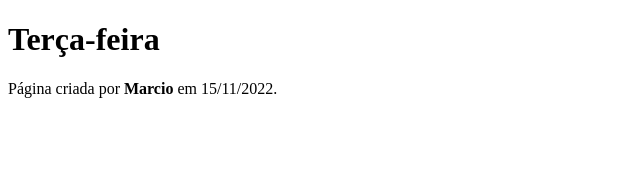
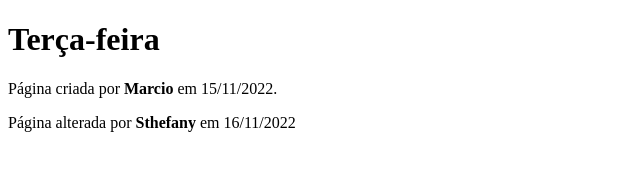
Before and after one commit to sthelins/PD2022H_TestSthefany, a plain HTML site: page index.html in a window 1280 px wide. Shown: the whole page, without its empty margins (0-640 px from the left). Drawn offline with Linux system fonts and the light colour scheme.

Commit message:
add dt alteração no index.html

```diff
--- a/index.html
+++ b/index.html
@@ -1,13 +1,12 @@
 <!DOCTYPE html>
 <html lang="pt-br">
-<head>
-    <meta charset="UTF-8">
+  <head>
+    <meta charset="UTF-8" />
     <title>PD2022H_TestSthefany</title>
-</head>
-<body>
+  </head>
+  <body>
     <h1>Terça-feira</h1>
     <p>Página criada por <strong>Marcio</strong> em 15/11/2022.</p>
-
-
-</body>
+    <p>Página alterada por <strong>Sthefany</strong> em 16/11/2022</p>
+  </body>
 </html>
```
